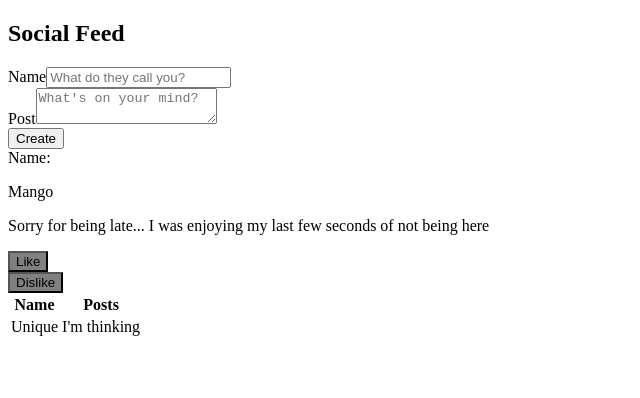
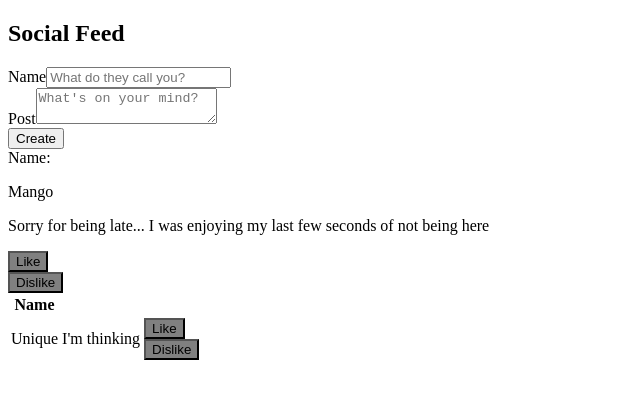
Before and after one commit to Lizethkm/Social-Feed-Project, a React (Create React App) app: page / in a window 1280 px wide. Shown: the top 398 px of the page, without its empty margins (0-640 px from the left). Built offline with nearby package versions, Linux system fonts and the light colour scheme.

Commit message:
Fixed CreatePost to Update New Entries + Instantiated CustomButtons into DisplayPosts File

```diff
--- a/src/App.js
+++ b/src/App.js
@@ -8,10 +8,10 @@ import CreatePost from './Components/CreatePost/CreatePost';
 
 function App() {
 
-  const [postsEntries, setPostsEntries] = useState([{name: 'Unique', post:"I'm thinking"}])
+  const [postsEntries, setPostsEntries] = useState([{name: 'Unique', posts:"I'm thinking"}])
 
-  function addNewPostEntry(postEntry){
-    let tempPostsEntry = [...postsEntries, postEntry ];
+  function addNewPostEntry(newPostEntry){
+    let tempPostsEntry = [newPostEntry, ...postsEntries];
     setPostsEntries(tempPostsEntry);
   }
 
@@ -21,9 +21,9 @@ function App() {
       <h2>Social Feed</h2>
       <div>
 
-        <CreatePost addNewPostEntryProperty={addNewPostEntry}/>
+        <CreatePost addNewPostEntry={addNewPostEntry}/>
         <Posts/>
-        <CustomButtons />
+        <CustomButtons buttons={CustomButtons}/>
         <DisplayPosts parentPostsEntries= {postsEntries}/>
 
       </div>
--- a/src/Components/CreatePost/CreatePost.jsx
+++ b/src/Components/CreatePost/CreatePost.jsx
@@ -1,7 +1,4 @@
 import { useState } from "react";
-
-
-
 
 
 const CreatePost = (props) => {
@@ -16,7 +13,7 @@ const CreatePost = (props) => {
             posts: posts,
         };
         console.log(newPostEntry);
-        props.addNewPostEntryProperty(newPostEntry)
+        props.addNewPostEntry(newPostEntry)
     }
 
 
--- a/src/Components/DisplayPosts/DisplayPosts.jsx
+++ b/src/Components/DisplayPosts/DisplayPosts.jsx
@@ -1,9 +1,4 @@
-// import { useEffect, useState } from "react";
-// import Posts from "../PostFolder/Posts";
-// import CreatePost from "../CreatePost/CreatePost";
-
-
-
+import CustomButtons from "../CustomButtons/CustomButtons";
 
 const DisplayPosts = (props) => {
 
@@ -17,7 +12,6 @@ const DisplayPosts = (props) => {
                 <thead>
                 <tr>
                     <th>Name</th>
-                    <th>Posts</th>
                 </tr>
                 </thead>
                 <tbody>
@@ -25,7 +19,8 @@ const DisplayPosts = (props) => {
                     return (
                     <tr>
                         <td>{postEntry.name}</td>
-                        <td>{postEntry.post}</td>
+                        <td>{postEntry.posts}</td>
+                        <td><CustomButtons/></td>
                     </tr>
                     )
                 })}
```
